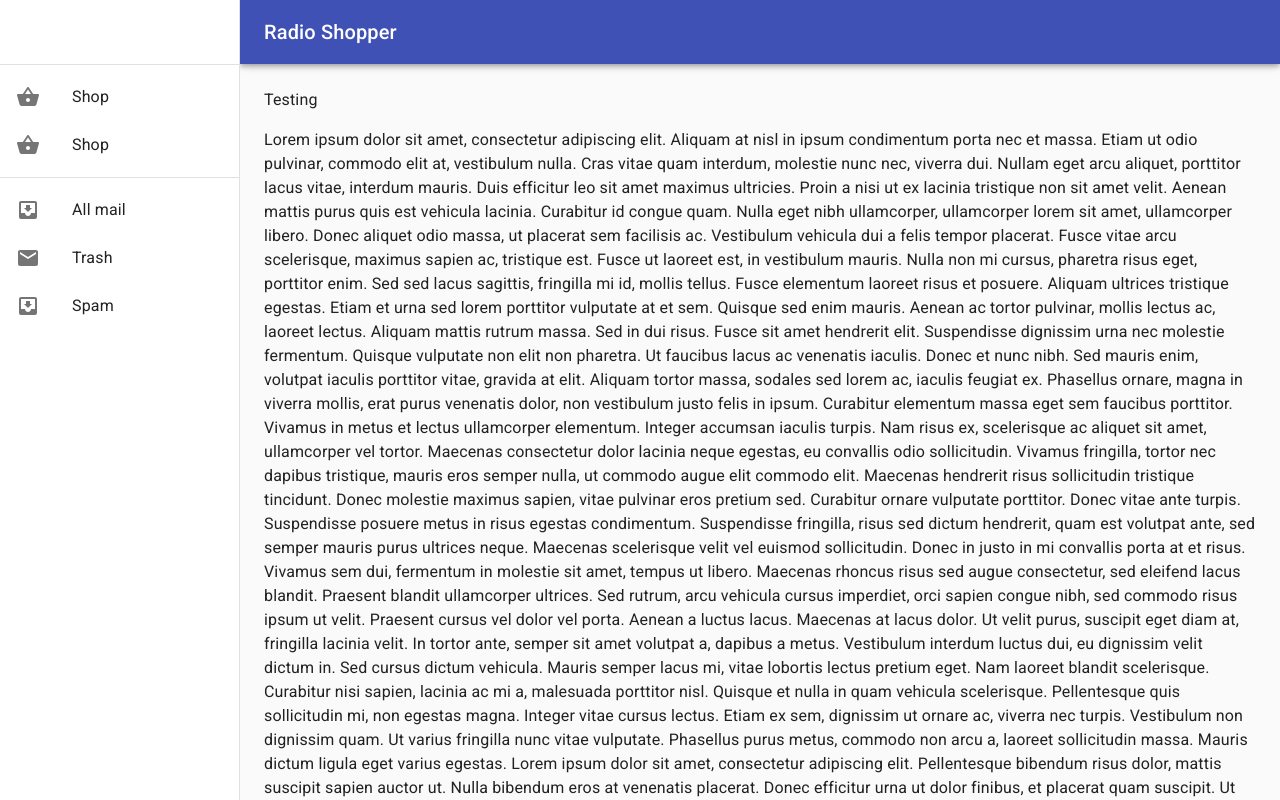
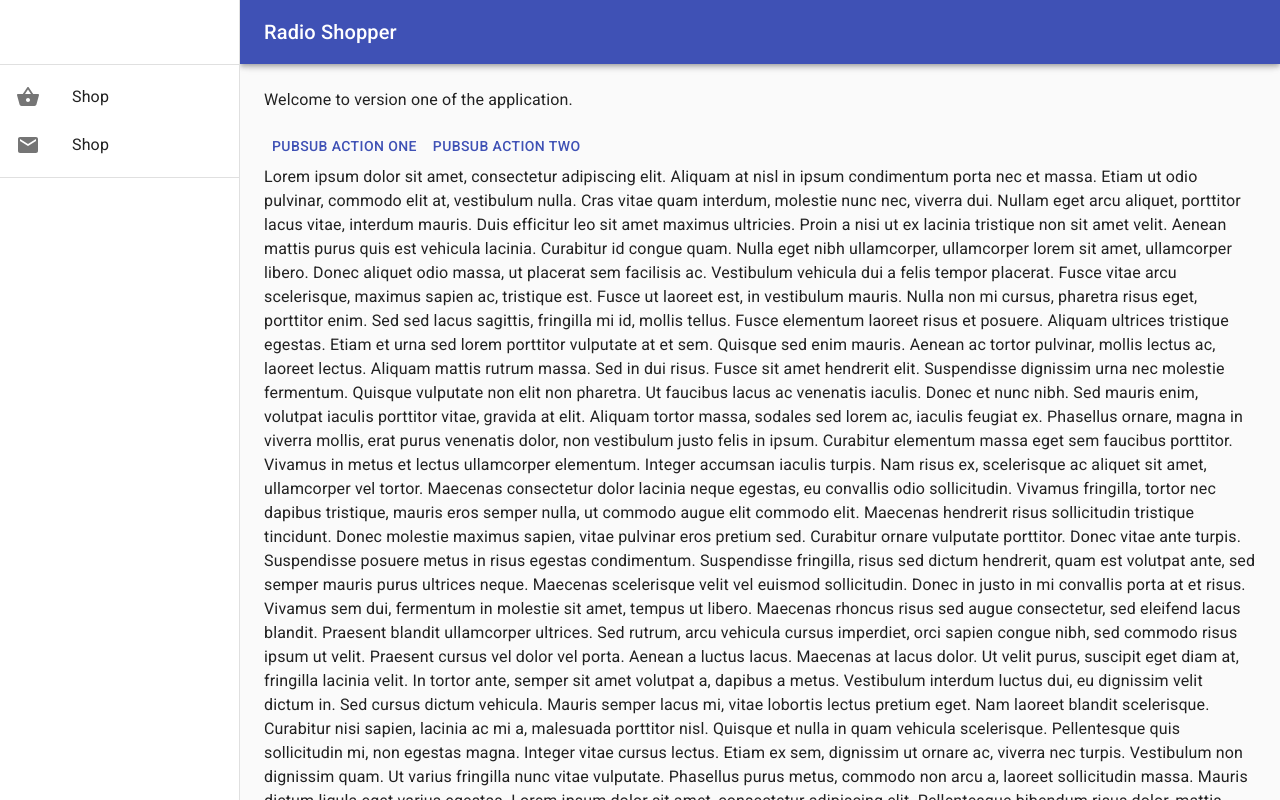
Before and after one commit to RyanFleck/Radio-Shopper, a React (Create React App) app: page / in a window 1280 px wide. Shown: the top 800 px of the page. Built offline with nearby package versions, Linux system fonts and the light colour scheme.

Commit message:
Add pubsub class.

```diff
--- a/package.json
+++ b/package.json
@@ -10,6 +10,7 @@
     "@testing-library/user-event": "^7.2.1",
     "react": "^16.12.0",
     "react-dom": "^16.12.0",
+    "react-router-dom": "^5.1.2",
     "react-scripts": "3.3.1",
     "typeface-roboto": "0.0.75"
   },
--- a/src/App.js
+++ b/src/App.js
@@ -1,5 +1,8 @@
 import React from 'react';
 import './App.css';
+
+import ReactDOM from 'react-dom'
+import { BrowserRouter as Router } from 'react-router-dom'
 
 /* Material UI Components */
 import CssBaseline from '@material-ui/core/CssBaseline';
@@ -9,17 +12,30 @@ import Typography from '@material-ui/core/Typography';
 /* From components folder */
 import Nav from './components/Nav';
 
+import PubSub from './components/PubSub';
+
 const app_name = "Radio Shopper"
 
 function App() {
+
+  PubSub.initPubSub()
+
   return (
-    <React.Fragment>
+    <Router>
       <CssBaseline />
       <Nav title={app_name} >
 
         <Typography paragraph>
-          Testing
+          Welcome to version one of the application.
         </Typography>
+
+        <Button onClick={PubSub.actionOne} color="primary">
+          PubSub Action One
+        </Button>
+
+        <Button onClick={PubSub.actionTwo} color="primary">
+          PubSub Action Two
+        </Button>
 
         <Typography paragraph>
 
@@ -70,7 +86,7 @@ function App() {
         </Button>
 
       </Nav>
-    </React.Fragment>
+    </Router>
   );
 }
 
--- a/src/components/Nav.js
+++ b/src/components/Nav.js
@@ -1,7 +1,6 @@
 import React from 'react';
 
 import AppBar from '@material-ui/core/AppBar';
-import CssBaseline from '@material-ui/core/CssBaseline';
 
 import Drawer from '@material-ui/core/Drawer';
 import Hidden from '@material-ui/core/Hidden';
--- a/src/components/NavItems.js
+++ b/src/components/NavItems.js
@@ -1,17 +1,16 @@
 import React from 'react';
 import Divider from '@material-ui/core/Divider';
-import InboxIcon from '@material-ui/icons/MoveToInbox';
 import List from '@material-ui/core/List';
 import ListItem from '@material-ui/core/ListItem';
 import ListItemIcon from '@material-ui/core/ListItemIcon';
 import ListItemText from '@material-ui/core/ListItemText';
 import MailIcon from '@material-ui/icons/Mail';
 import ShoppingBasket from '@material-ui/icons/ShoppingBasket'
-import PropTypes from 'prop-types';
 
 function NavItems(props) {
     return (
         <React.Fragment>
+
             <Divider />
             <List>
                 <ListItem button key={0}>
@@ -21,23 +20,16 @@ function NavItems(props) {
                     <ListItemText primary={"Shop"} />
                 </ListItem>
 
-            <ListItem button key={0}>
+                <ListItem button key={1}>
                     <ListItemIcon>
-                    <ShoppingBasket />
+                        <MailIcon />
                     </ListItemIcon>
                     <ListItemText primary={"Shop"} />
                 </ListItem>
 
             </List>
             <Divider />
-        <List>
-            {['All mail', 'Trash', 'Spam'].map((text, index) => (
-                <ListItem button key={text}>
-                    <ListItemIcon>{index % 2 === 0 ? <InboxIcon /> : <MailIcon />}</ListItemIcon>
-                    <ListItemText primary={text} />
-                </ListItem>
-            ))}
-        </List>
+
         </React.Fragment>
     );
 }
--- /dev/null
+++ b/src/components/PubSub.js
@@ -0,0 +1,16 @@
+export default class PubSub{
+
+    static initPubSub(){
+        console.log("Run at the start to init pub-sub stuff.");
+    }
+
+    static actionOne(){
+        console.log("Clicking a button activates this.");
+
+    }
+
+    static actionTwo(){
+        console.log("Clicking a button activates this.");
+
+    }
+}
```
Also changed, not shown: 1 other file (tests, documents, lock files or other folders). Lines whose indentation alone changed are shown as unchanged.
